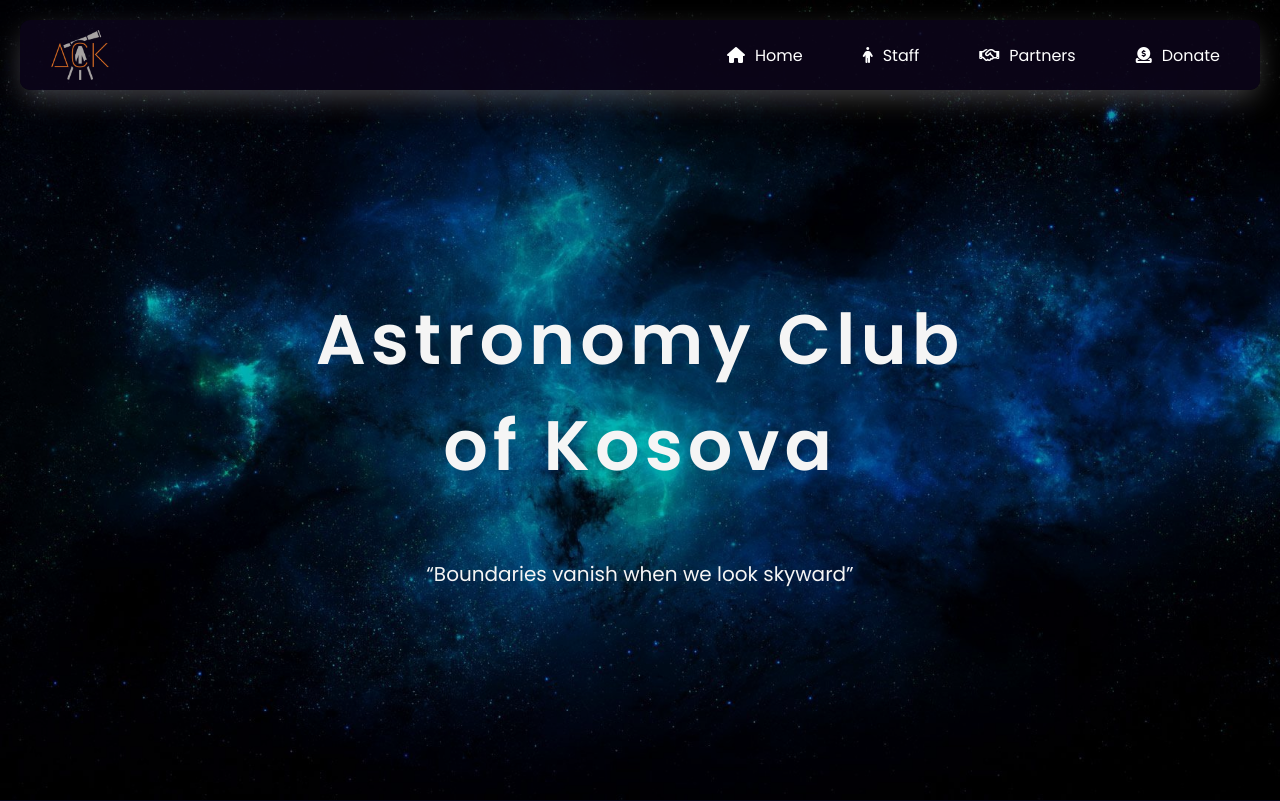
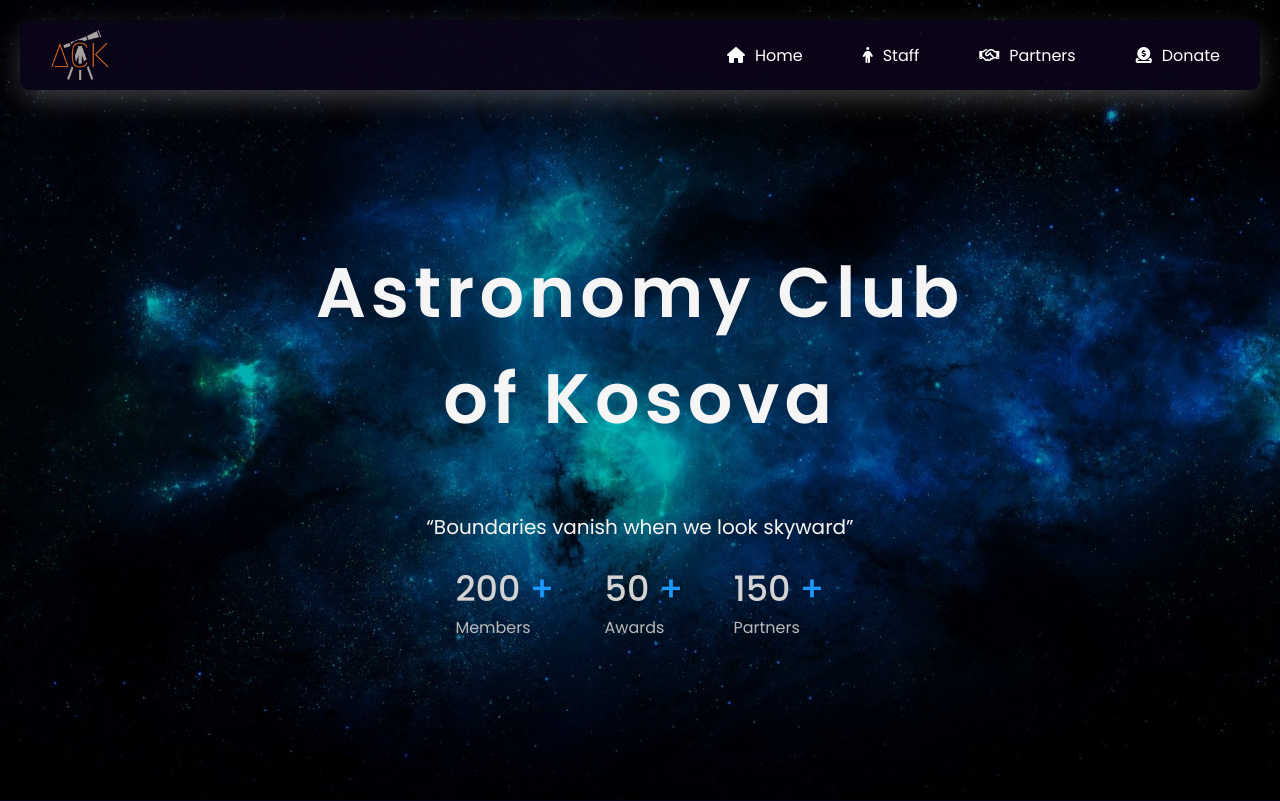
Before and after one commit to shendritcocaj/astro, a React (Vite) app: page / in a window 1280 px wide. Shown: the top 801 px of the page. Built offline with nearby package versions, Linux system fonts and the light colour scheme.

Commit message:
adding stats

```diff
--- a/src/components/FalshCards/FlashCards.css
+++ b/src/components/FalshCards/FlashCards.css
@@ -22,7 +22,7 @@
 .flashcards {
   display: grid;
   grid-template-columns: 1fr 1fr 1fr;
-  gap: 20px;
+  gap: 2.5rem;
 }
 
 .flashcards div {
@@ -38,6 +38,13 @@
   text-align: center;
   cursor: pointer;
   padding: 0 1rem;
+}
+
+.flashcards div:hover {
+  scale: 1.1;
+  transition: 0.5s;
+
+  box-shadow: 0 0 10px rgba(4, 203, 243, 0.648);
 }
 
 div.selected {
--- a/src/components/Hero/Hero.css
+++ b/src/components/Hero/Hero.css
@@ -29,6 +29,36 @@
   text-align: center;
   letter-spacing: 5px;
   font-weight: 600;
+}
+
+.stats {
+  /* position: absolute; */
+  display: flex;
+  color: #fff;
+  justify-content: center;
+  gap: 5rem;
+  width: 50%;
+  text-align: center;
+  margin: 0 auto;
+}
+
+.stat {
+  display: flex;
+  flex-direction: column;
+  align-items: start;
+  font-size: 3.5rem;
+  font-weight: 500;
+  color: #d4d3d3;
+}
+
+.plus {
+  color: rgb(28, 153, 255);
+}
+
+.hero-partners {
+  font-size: 1.6rem;
+  font-weight: 300;
+  color: rgb(184, 184, 184);
 }
 
 .subtitle {
--- a/src/components/Hero/Hero.jsx
+++ b/src/components/Hero/Hero.jsx
@@ -1,7 +1,6 @@
 import React from "react";
 import { motion } from "framer-motion";
 import "./Hero.css";
-import video from "../../assets/nebula-25047.mp4";
 import Header from "../Header/Header";
 import AboutUs from "../AboutUs/AboutUs";
 import Footer from "../Footer/Footer";
@@ -11,6 +10,7 @@ import SpecialEvents from "../SpecialEvents/SpecialEvents";
 import VideoEvents from "../VideoEvents/VideoEvents";
 import Questions from "../Questions/Questions";
 import FlashCards from "../FalshCards/Flashcards";
+import CountUp from "react-countup";
 
 const Hero = () => {
   return (
@@ -18,7 +18,7 @@ const Hero = () => {
       <Header />
       <div id="Home" className="main">
         <div className="overlay"></div>
-        {/* <video src={video} autoPlay loop muted></video> */}
+
         <div className="hero-title">
           <motion.h1
             initial={{ y: "-5rem", opacity: 0 }}
@@ -38,6 +38,45 @@ const Hero = () => {
           >
             “Boundaries vanish when we look skyward”
           </motion.p>
+          <div className="stats">
+            {" "}
+            <motion.div
+              initial={{ y: "5rem", opacity: 0 }}
+              animate={{ y: 0, opacity: 1 }}
+              transition={{ duration: 4, type: "spring" }}
+              className="stat"
+            >
+              <span>
+                <CountUp start={20} end={200} duration={4} />
+                <span className="plus"> +</span>
+              </span>
+              <span className="hero-partners">Members</span>
+            </motion.div>
+            <motion.div
+              initial={{ y: "5rem", opacity: 0 }}
+              animate={{ y: 0, opacity: 1 }}
+              transition={{ duration: 4, type: "spring" }}
+              className="stat"
+            >
+              <span>
+                <CountUp start={10} end={50} duration={4} />
+                <span className="plus"> +</span>
+              </span>
+              <span className="hero-partners">Awards</span>
+            </motion.div>
+            <motion.div
+              initial={{ y: "5rem", opacity: 0 }}
+              animate={{ y: 0, opacity: 1 }}
+              transition={{ duration: 4, type: "spring" }}
+              className="stat"
+            >
+              <span>
+                <CountUp start={30} end={150} duration={4} />
+                <span className="plus"> +</span>
+              </span>
+              <span className="hero-partners">Partners</span>
+            </motion.div>
+          </div>
         </div>
       </div>
       <BestPartners />
--- a/src/components/SpecialEvents/SpecialEvents.css
+++ b/src/components/SpecialEvents/SpecialEvents.css
@@ -79,6 +79,10 @@
   border-radius: 1.5rem;
   border: none;
   font-size: 2rem;
-  background-color: rgba(0, 0, 0, 0);
+  background-color: rgba(0, 0, 0, 0.374);
   color: rgb(224, 224, 224);
 }
+
+.e-buttons button:hover {
+  background-color: rgba(17, 51, 85, 0.374);
+}
```
